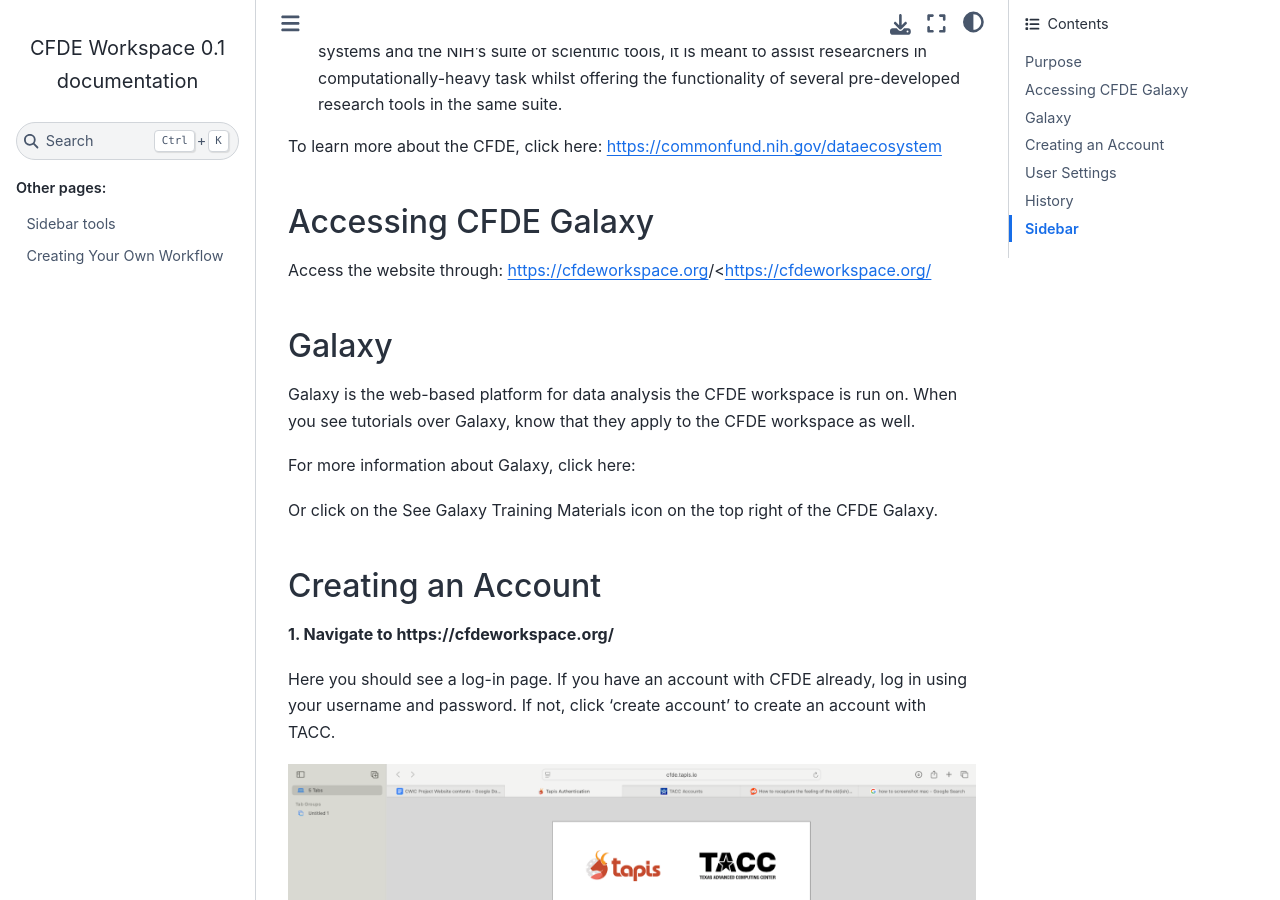
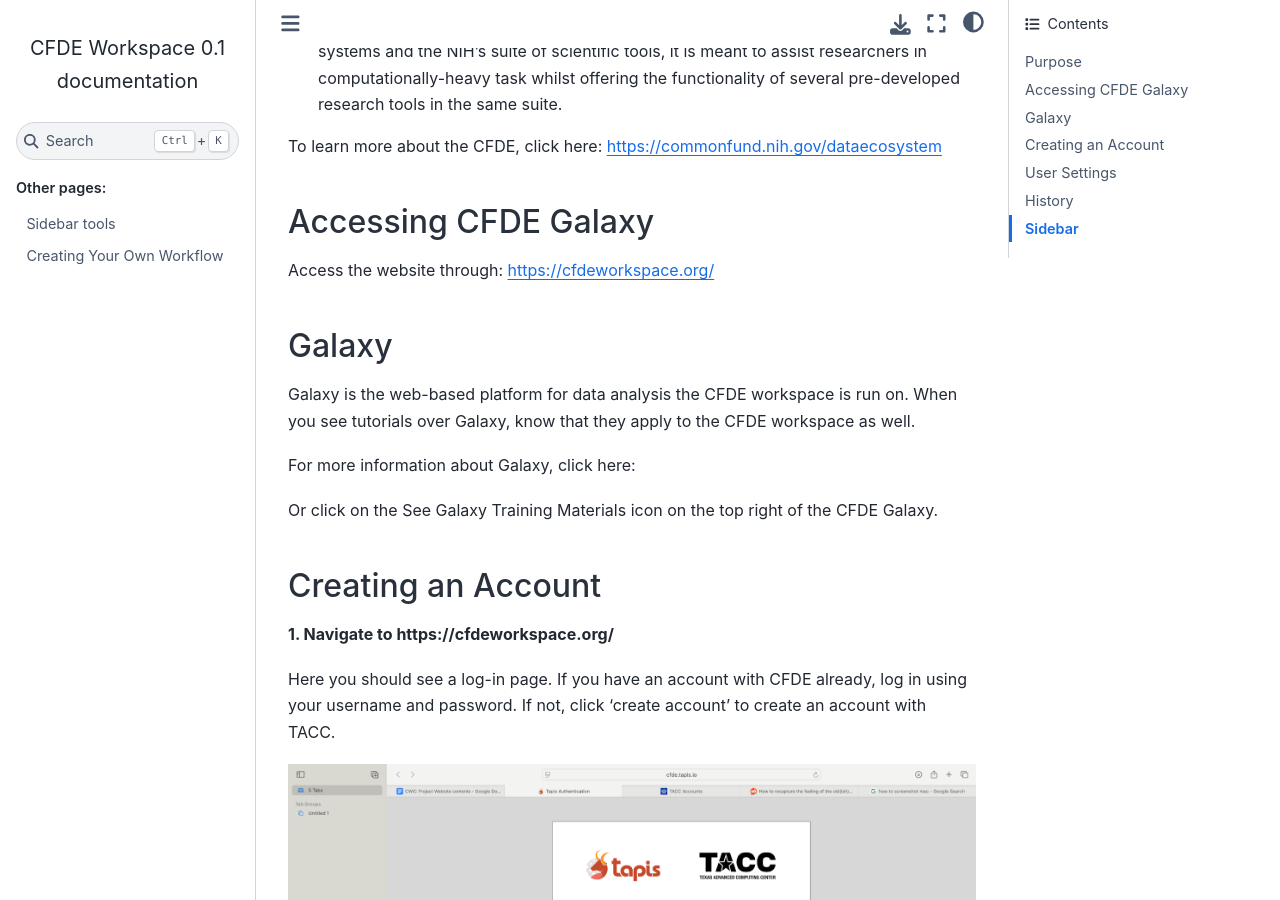
Before and after one commit to kscnl1n/CWIC-rtd, a Sphinx documentation site: the page built from docs/index.rst, in a window 1280 px wide and 900 px high, scrolled down 332 px. Built offline with Sphinx 7.4.7 and the Sphinx Book theme 1.1.4, drawn with Linux system fonts in a browser that asks for light colours; some of the changed lines change nothing that is shown.

Commit message:
fixing screenshots (index.rst)

```diff
--- a/docs/index.rst
+++ b/docs/index.rst
@@ -10,7 +10,7 @@ To learn more about the CFDE, click here: https://commonfund.nih.gov/dataecosyst
 
 Accessing CFDE Galaxy
 --------------------
-Access the website through: https://cfdeworkspace.org/<https://cfdeworkspace.org/
+Access the website through: https://cfdeworkspace.org/
 
 Galaxy
 -------------------
```
